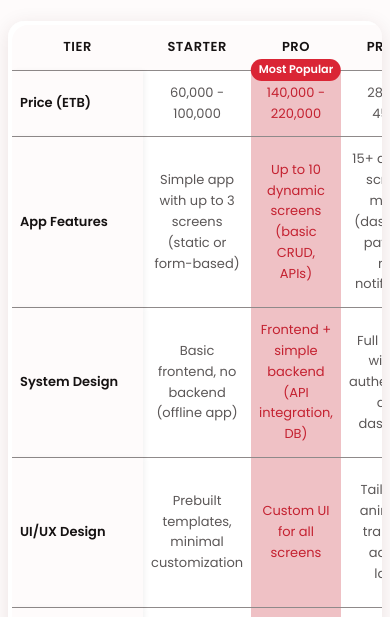
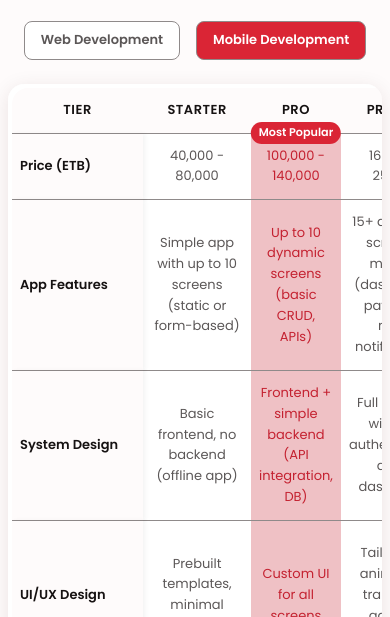
Before and after one commit to abneka/abneka.github.io, a plain HTML site: page assets/MobilePricing.html in a window 390 px wide. Shown: the part 227-844 px from the top of the page. Drawn offline with Linux system fonts and the light colour scheme.

Commit message:
Add navigation links for Web and Mobile Development packages in Pricing pages, and update pricing details for better clarity and consistency.

```diff
--- a/assets/MobilePricing.html
+++ b/assets/MobilePricing.html
@@ -20,6 +20,37 @@
       color: var(--title-color);
       text-align: center;
       margin-bottom: var(--mb-3);
+    }
+
+    .pricing__nav {
+      display: flex;
+      justify-content: center;
+      gap: 1rem;
+      margin-bottom: var(--mb-3);
+      flex-wrap: wrap;
+    }
+
+    .pricing__nav a {
+      padding: 0.5rem 1rem;
+      background-color: var(--container-color);
+      color: var(--text-color);
+      text-decoration: none;
+      border-radius: 0.5rem;
+      font-size: var(--small-font-size);
+      font-weight: var(--font-semi-bold);
+      transition: all 0.3s ease;
+      border: 1px solid var(--text-color-light);
+    }
+
+    .pricing__nav a:hover {
+      background-color: var(--first-color);
+      color: #fff;
+      transform: translateY(-2px);
+    }
+
+    .pricing__nav a.active {
+      background-color: var(--first-color);
+      color: #fff;
     }
 
     .table-container {
@@ -172,6 +203,10 @@
   </div>
   <div class="pricing__container">
     <h1 class="pricing__title">Mobile Development Packages</h1>
+    <div class="pricing__nav">
+      <a href="Pricing.html">Web Development</a>
+      <a href="./Pricing.html" class="active">Mobile Development</a>
+    </div>
     <div class="table-container">
       <table>
         <thead>
@@ -184,8 +219,8 @@
           </tr>
         </thead>
         <tbody>
-          <tr><td>Price (ETB)</td><td>60,000 - 100,000</td><td class="highlight">140,000 - 220,000</td><td>280,000 - 450,000</td><td>Contact Sales</td></tr>
-          <tr><td>App Features</td><td>Simple app with up to 3 screens (static or form-based)</td><td class="highlight1">Up to 10 dynamic screens (basic CRUD, APIs)</td><td>15+ advanced screens & modules (dashboards, payments, maps, notifications)</td><td>Unlimited features & integrations (based on needs)</td></tr>
+          <tr><td>Price (ETB)</td><td>40,000 - 80,000</td><td class="highlight">100,000 - 140,000</td><td>160,000 - 250,000</td><td>Contact Sales</td></tr>
+          <tr><td>App Features</td><td>Simple app with up to 10 screens (static or form-based)</td><td class="highlight1">Up to 10 dynamic screens (basic CRUD, APIs)</td><td>15+ advanced screens & modules (dashboards, payments, maps, notifications)</td><td>Unlimited features & integrations (based on needs)</td></tr>
           <tr><td>System Design</td><td>Basic frontend, no backend (offline app)</td><td class="highlight1">Frontend + simple backend (API integration, DB)</td><td>Full backend with APIs, authentication, admin dashboards</td><td>Scalable architecture, microservices, enterprise-level</td></tr>
           <tr><td>UI/UX Design</td><td>Prebuilt templates, minimal customization</td><td class="highlight1">Custom UI for all screens</td><td>Tailored UX, animations, transitions, adaptive layouts</td><td>Research-driven, prototypes in Figma, usability testing</td></tr>
           <tr><td>Publishing</td><td>Not included</td><td class="highlight1">Google Play or App Store (1 platform)</td><td>Both iOS & Android publishing included</td><td>Multi-platform (iOS, Android, Web, TV, wearables)</td></tr>
```
Also changed, not shown: assets/Pricing.html (+35 -0 lines).
